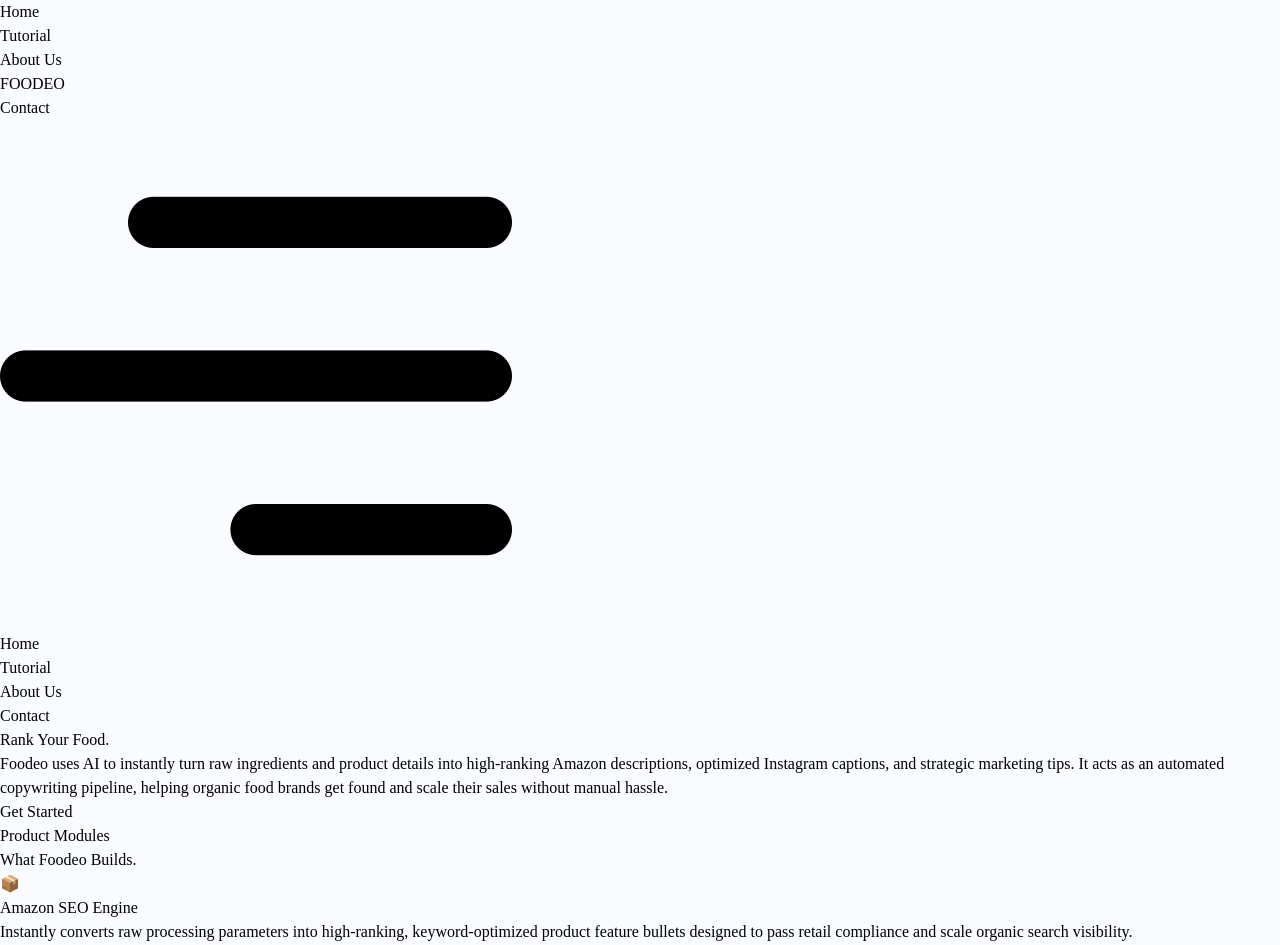
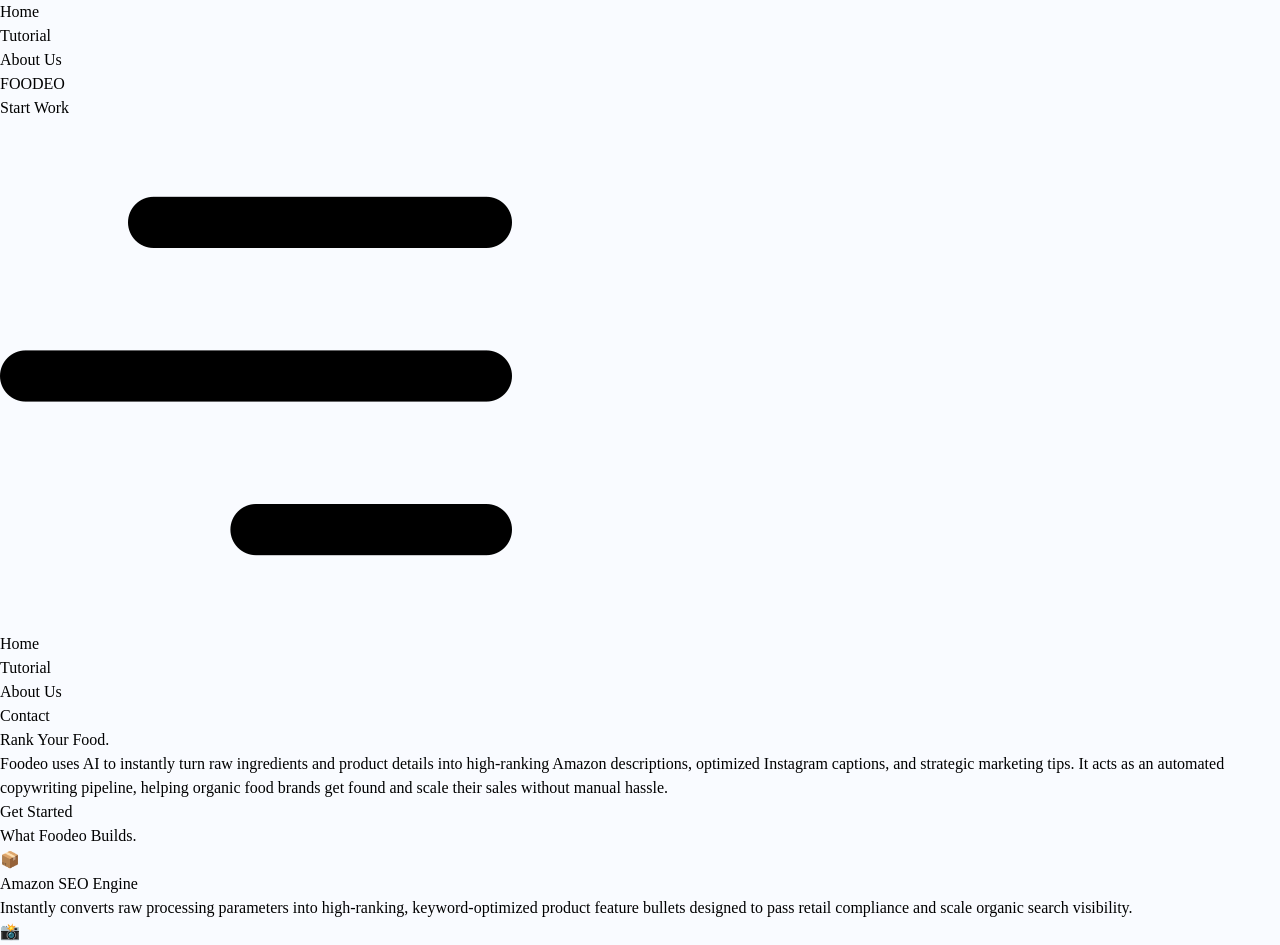
Before and after one commit to jxkhar/Foodeo, a React (Vite) app in the folder foodeo/: page / in a window 1280 px wide. Shown: the top 945 px of the page. Built offline with nearby package versions, Linux system fonts and the light colour scheme.

Commit message:
Frontend Landing Page Completed

```diff
--- a/foodeo/src/components/cardarea.jsx
+++ b/foodeo/src/components/cardarea.jsx
@@ -28,9 +28,6 @@
       <div className="absolute top-0 left-1/2 -translate-x-1/2 w-125 h-125 bg-emerald-500/5 rounded-full blur-3xl pointer-events-none" />
 
       <div className="max-w-6xl mx-auto px-6 mb-16 relative z-10">
-        <span className="text-xs font-mono tracking-widest text-emerald-600 uppercase block mb-2">
-          Product Modules
-        </span>
         <h2 className="text-3xl md:text-5xl font-black tracking-tighter text-slate-950">
           What Foodeo Builds.
         </h2>
--- a/foodeo/src/components/navbar.jsx
+++ b/foodeo/src/components/navbar.jsx
@@ -22,7 +22,7 @@
     </div>
 
     <div className='hidden sm:flex'>
-        <Button text="Contact" />
+        <Button text="Start Work" />
     </div>
 
     <div className='sm:hidden flex flex-1 justify-end items-center'>
```
